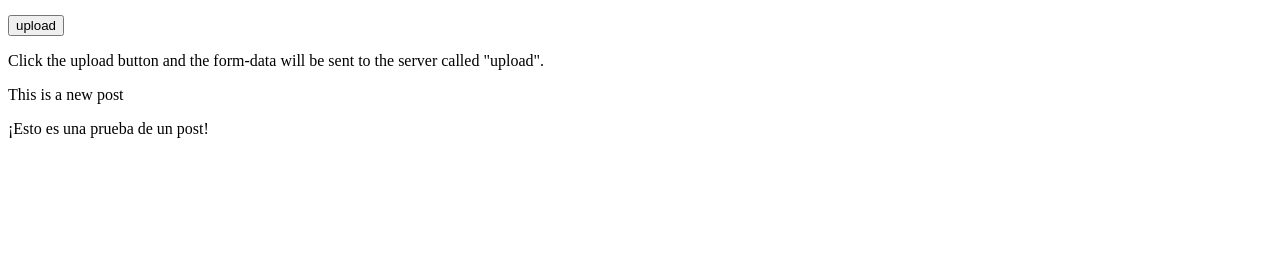
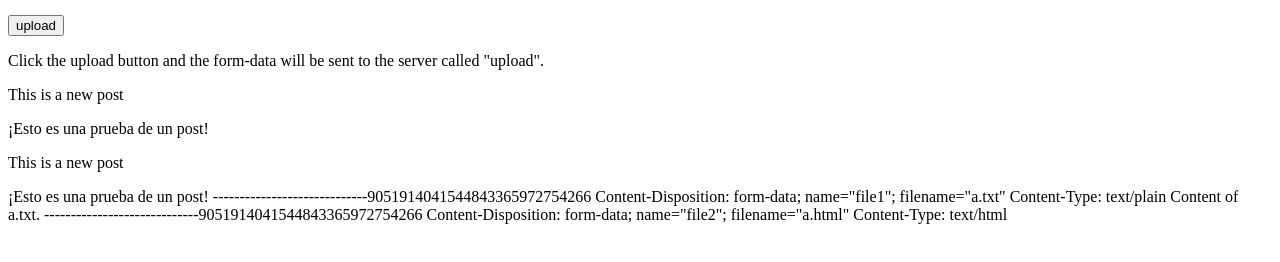
Before and after one commit to CVanderbilt/42Webserv, a plain HTML site: page www/8081/index.html in a window 1280 px wide. Shown: the part 104-366 px from the top of the page. Drawn offline with Linux system fonts and the light colour scheme.

Commit message:
commit inicial, no hay seg fault

```diff
--- a/www/8081/index.html
+++ b/www/8081/index.html
@@ -20,3 +20,23 @@
 
 </p></body>
 </html>
+
+<html>
+<body>
+<p>This is a new post</p>
+<p>¡Esto es una prueba de un post!
+
+-----------------------------9051914041544843365972754266
+Content-Disposition: form-data; name="file1"; filename="a.txt"
+Content-Type: text/plain
+
+Content of a.txt.
+
+-----------------------------9051914041544843365972754266
+Content-Disposition: form-data; name="file2"; filename="a.html"
+Content-Type: text/html
+
+<!DOCTYPE html><title>Content of a.html.</title>
+
+</p></body>
+</html>
```
Also changed, not shown: 5 other files.
